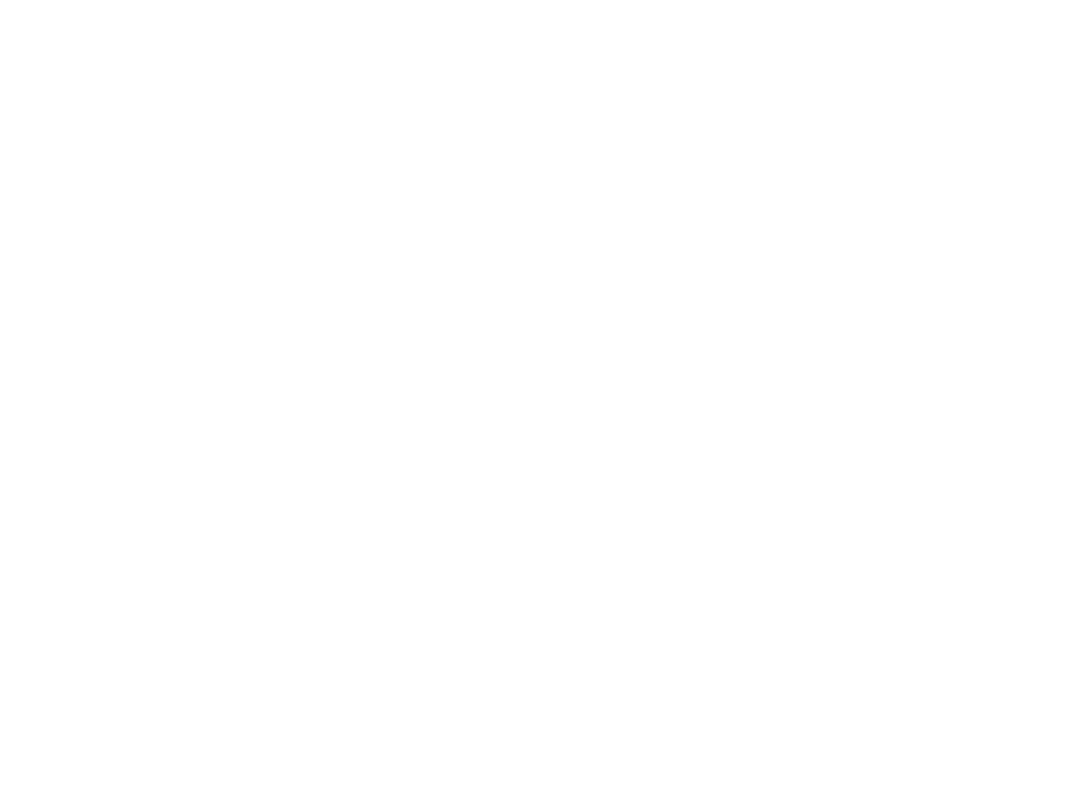
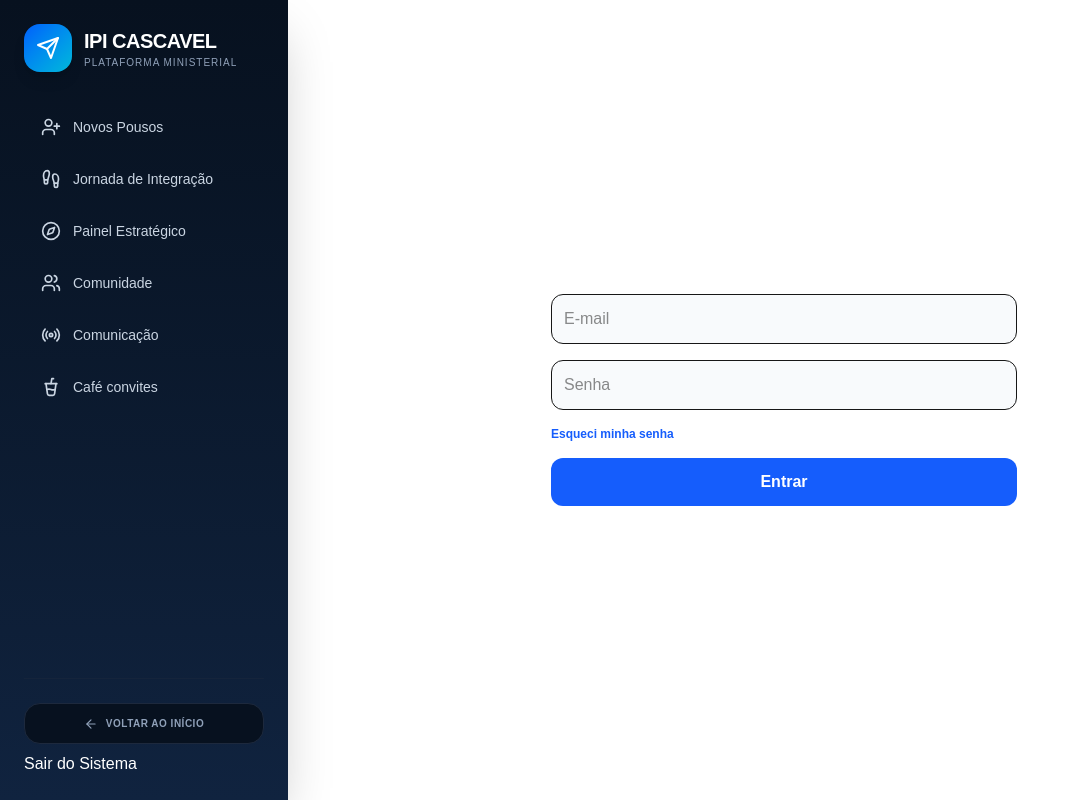
Before and after one commit to SecretariaIPI/conecta-ipi, a Next.js app: page / in a window 1280 px wide. Before the commit this address had no page. Shown: the whole page, without its empty margins (0-1080 px from the left). Built offline with nearby package versions, Linux system fonts and the light colour scheme; no server answers.

Commit message:
Preparando projeto para deploy - login manual

```diff
--- a/package.json
+++ b/package.json
@@ -11,7 +11,6 @@
   "dependencies": {
     "@dnd-kit/core": "^6.3.1",
     "@dnd-kit/sortable": "^10.0.0",
-    "@supabase/auth-helpers-nextjs": "^0.15.0",
     "@supabase/auth-ui-react": "^0.4.7",
     "@supabase/ssr": "^0.10.3",
     "@supabase/supabase-js": "^2.105.4",
--- a/src/app/layout.tsx
+++ b/src/app/layout.tsx
@@ -1,22 +1,24 @@
 'use client'
-declare module '*.css'
-import './globals.css'
+
 import Link from 'next/link'
 import { usePathname } from 'next/navigation'
-import {
-  Users,
-  UserPlus,
-  Footprints,
-  ArrowLeft,
-  Compass,
-  Radio,
-  CupSoda
-} from 'lucide-react'
+import { Users, UserPlus, Footprints, ArrowLeft, Compass, Radio, CupSoda } from 'lucide-react'
+import LogoutButton from './login/LogoutButton'
+import './globals.css'
 
-// Ícone Customizado: Direcional, Agressivo e alinhado com a Missão
 function OrigamiPlaneIcon({ size = 22, className = '' }) {
   return (
-    <svg width={size} height={size} viewBox="0 0 24 24" fill="none" className={className} stroke="currentColor" strokeWidth="2" strokeLinecap="round" strokeLinejoin="round">
+    <svg
+      width={size}
+      height={size}
+      viewBox="0 0 24 24"
+      fill="none"
+      className={className}
+      stroke="currentColor"
+      strokeWidth="2"
+      strokeLinecap="round"
+      strokeLinejoin="round"
+    >
       <path d="M22 2L11 13" />
       <path d="M22 2L15 22L11 13L2 9L22 2Z" />
     </svg>
@@ -25,20 +27,23 @@
 
 const menu = [
   { nome: 'Novos Pousos', href: '/visitantes', icon: UserPlus },
-  { nome: 'Jornada de Integração', href: "/dashboard/pastor/trilho", icon: Footprints },
-  { nome: 'Painel Estratégico', href: "/dashboard/pastor/visao-geral", icon: Compass },
+  { nome: 'Jornada de Integração', href: '/dashboard/pastor/trilho', icon: Footprints },
+  { nome: 'Painel Estratégico', href: '/dashboard/pastor/visao-geral', icon: Compass },
   { nome: 'Comunidade', href: '/pessoas', icon: Users },
   { nome: 'Comunicação', href: '/campanhas', icon: Radio },
-  { nome: 'Café convites', href: '/dashboard/cafe-convites', icon: CupSoda }
+  { nome: 'Café convites', href: '/dashboard/cafe-convites', icon: CupSoda },
 ]
 
-function Sidebar() {
+export default function RootLayout({ children }: { children: React.ReactNode }) {
   const pathname = usePathname()
 
   return (
+    <html lang="pt-BR" suppressHydrationWarning>
+      <body className="bg-gradient-to-br from-slate-50 via-blue-50/40 to-cyan-50/30 min-h-screen antialiased text-slate-900">
+        <div className="flex min-h-screen">
+          {/* Sidebar */}
           <aside className="w-72 bg-gradient-to-b from-[#07111F] to-[#10233F] text-white p-6 flex flex-col justify-between min-h-screen sticky top-0 shadow-2xl">
             <div>
-        {/* Identidade Visual */}
               <div className="mb-8">
                 <div className="flex items-center gap-3 mb-4">
                   <div className="bg-gradient-to-br from-blue-600 to-cyan-500 p-3 rounded-2xl shadow-lg">
@@ -49,18 +54,8 @@
                     <p className="text-[10px] text-slate-400 uppercase tracking-widest">Plataforma Ministerial</p>
                   </div>
                 </div>
-
-          {/* Selo Institucional de Jornada */}
-          <div className="flex flex-wrap gap-1.5">
-            {['Chegada', 'Integração', 'Discipulado', 'Comunhão', 'Envio'].map(item => (
-              <span key={item} className="text-[9px] px-2 py-0.5 rounded-full bg-white/5 border border-white/10 text-slate-400 font-medium uppercase">
-                {item}
-              </span>
-            ))}
-          </div>
               </div>
 
-        {/* Navegação */}
               <nav className="space-y-1.5">
                 {menu.map((item) => {
                   const Icon = item.icon
@@ -70,11 +65,7 @@
                     <Link
                       key={item.nome}
                       href={item.href}
-                className={`group flex items-center gap-3 px-4 py-3 rounded-2xl transition border ${
-                  active
-                    ? 'bg-gradient-to-r from-blue-600 to-cyan-500 text-white border-blue-400/30 shadow-lg'
-                    : 'text-slate-300 hover:bg-blue-600/10 hover:border-blue-500/20 border-transparent'
-                }`}
+                      className={`group flex items-center gap-3 px-4 py-3 rounded-2xl transition border ${active ? 'bg-gradient-to-r from-blue-600 to-cyan-500 text-white border-blue-400/30 shadow-lg' : 'text-slate-300 hover:bg-blue-600/10 hover:border-blue-500/20 border-transparent'}`}
                     >
                       <Icon size={20} className={active ? 'text-white' : 'group-hover:text-cyan-400 transition'} />
                       <span className="text-sm font-medium">{item.nome}</span>
@@ -84,29 +75,19 @@
               </nav>
             </div>
 
-      {/* Rodapé Operacional */}
-      <div className="pt-6 border-t border-slate-800/50">
+            <div className="pt-6 border-t border-slate-800/50 space-y-2">
               <Link
-         href="/dashboard/pastor/visao-geral"
+                href="/paginaboasvindas"
                 className="flex items-center justify-center gap-2 px-4 py-3 rounded-2xl bg-[#07111F] border border-slate-800 text-slate-400 hover:text-white hover:bg-slate-800 transition text-[10px] font-bold uppercase tracking-wider"
               >
-          <ArrowLeft size={14} />
-          <span>Voltar ao Centro de Operações</span>
+                <ArrowLeft size={14} /> <span>Voltar ao Início</span>
               </Link>
+              <LogoutButton />
             </div>
           </aside>
-  )
-}
 
-export default function RootLayout({ children }: { children: React.ReactNode }) {
-  return (
-    <html lang="pt-BR">
-      <body className="bg-gradient-to-br from-slate-50 via-blue-50/40 to-cyan-50/30 min-h-screen antialiased">
-        <div className="flex min-h-screen">
-          <Sidebar />
-          <main className="flex-1 p-8">
-            {children}
-          </main>
+          {/* Conteúdo Principal */}
+          <main className="flex-1">{children}</main>
         </div>
       </body>
     </html>
--- /dev/null
+++ b/src/app/login/LoginForm.tsx
@@ -0,0 +1,68 @@
+'use client'
+import { useState } from 'react'
+import { createBrowserClient } from '@supabase/ssr'
+
+export default function LoginForm() {
+  const [email, setEmail] = useState('')
+  const [password, setPassword] = useState('')
+  const [loading, setLoading] = useState(false)
+
+  // Instância do cliente Supabase
+  const supabase = createBrowserClient(
+    process.env.NEXT_PUBLIC_SUPABASE_URL!,
+    process.env.NEXT_PUBLIC_SUPABASE_ANON_KEY!
+  )
+
+  const handleResetPassword = async () => {
+    if (!email) return alert('Insira seu e-mail primeiro.')
+    const { error } = await supabase.auth.resetPasswordForEmail(email, {
+      redirectTo: `${window.location.origin}/update-password`
+    })
+    if (error) alert(error.message)
+    else alert('Verifique seu e-mail para recuperar a senha.')
+  }
+
+  const handleLogin = async (e: React.FormEvent) => {
+    e.preventDefault()
+    setLoading(true)
+    const { error } = await supabase.auth.signInWithPassword({ email, password })
+
+    if (error) {
+      alert(error.message)
+      setLoading(false)
+    } else {
+      window.location.href = '/paginaboasvindas'
+    }
+  }
+
+  return (
+    <form onSubmit={handleLogin} className="space-y-4">
+      <input
+        type="email" placeholder="E-mail" required
+        onChange={(e) => setEmail(e.target.value)}
+        className="w-full p-3 border rounded-xl bg-slate-50"
+      />
+      <input
+        type="password" placeholder="Senha" required
+        onChange={(e) => setPassword(e.target.value)}
+        className="w-full p-3 border rounded-xl bg-slate-50"
+      />
+
+      <button
+        type="button"
+        onClick={handleResetPassword}
+        className="text-xs text-blue-600 font-bold hover:underline block"
+      >
+        Esqueci minha senha
+      </button>
+
+      <button
+        type="submit"
+        disabled={loading}
+        className="w-full bg-blue-600 text-white py-3 rounded-xl font-bold hover:bg-blue-700 transition"
+      >
+        {loading ? 'Entrando...' : 'Entrar'}
+      </button>
+    </form>
+  )
+}
--- /dev/null
+++ b/src/app/login/LogoutButton.tsx
@@ -0,0 +1,27 @@
+'use client'
+import { createBrowserClient } from '@supabase/ssr'
+import { useRouter } from 'next/navigation'
+
+export default function LogoutButton() {
+  const router = useRouter()
+  const supabase = createBrowserClient(
+    process.env.NEXT_PUBLIC_SUPABASE_URL!,
+    process.env.NEXT_PUBLIC_SUPABASE_ANON_KEY!
+  )
+
+ const handleLogout = async () => {
+  await supabase.auth.signOut()
+  router.push('/') // Garante que volta para o login
+  router.refresh()
+}
+
+
+  return (
+    <button
+      onClick={handleLogout}
+      className="text-white font-medium hover:text-red-400 transition"
+    >
+      Sair do Sistema
+    </button>
+  )
+}
--- /dev/null
+++ b/src/app/login/callback/route.ts
@@ -0,0 +1,39 @@
+import { cookies } from 'next/headers';
+import { NextResponse } from 'next/server';
+import { createServerClient, type CookieOptions } from '@supabase/ssr';
+
+export async function GET(request: Request) {
+  const { searchParams, origin } = new URL(request.url);
+  const code = searchParams.get('code');
+  const next = searchParams.get('next') ?? '/dashboard/pastor/visao-geral';
+
+  if (code) {
+    const cookieStore = await cookies();
+
+    const supabase = createServerClient(
+      process.env.NEXT_PUBLIC_SUPABASE_URL!,
+      process.env.NEXT_PUBLIC_SUPABASE_ANON_KEY!,
+      {
+        cookies: {
+          get(name: string) {
+            return cookieStore.get(name)?.value;
+          },
+          set(name: string, value: string, options?: CookieOptions) {
+            cookieStore.set(name, value, options);
+          },
+          remove(name: string, options?: CookieOptions) {
+            cookieStore.delete(name);
+          },
+        },
+      }
+    );
+
+    const { error } = await supabase.auth.exchangeCodeForSession(code);
+    if (!error) {
+      return NextResponse.redirect(`${origin}${next}`);
+    }
+  }
+
+  // Se algo der errado, redirecione para uma página de erro ou login
+  return NextResponse.redirect(`${origin}/login`);
+}
--- a/src/app/page.tsx
+++ b/src/app/page.tsx
@@ -1,6 +1,9 @@
-import { redirect } from 'next/navigation';
+import LoginForm from './login/LoginForm'
 
-export default function RootPage() {
-  // Redireciona a URL raiz para a sua pasta organizada
-  redirect('/paginaboasvindas');
+export default function Page() {
+  return (
+    <div className="flex justify-center items-center min-h-screen">
+      <LoginForm />
+    </div>
+  )
 }
--- /dev/null
+++ b/src/components/Sidebar.tsx
@@ -0,0 +1,49 @@
+'use client'
+import Link from 'next/link'
+import { usePathname } from 'next/navigation'
+import { Users, UserPlus, Footprints, ArrowLeft, Compass, Radio, CupSoda } from 'lucide-react'
+import LogoutButton from '../app/login/LogoutButton'
+// Exemplo de menu — remova Logout daqui para evitar conflito com LogoutButton separado
+const menu = [
+  { nome: 'Novos Pousos', href: '/dashboard/novos-pousos', icon: UserPlus },
+  { nome: 'Pilotos', href: '/dashboard/pilotos', icon: Users },
+  { nome: 'Rotas', href: '/dashboard/rotas', icon: Footprints },
+  { nome: 'Explorar', href: '/dashboard/explorar', icon: Compass },
+  { nome: 'Rádio', href: '/dashboard/radio', icon: Radio },
+  { nome: 'Bebidas', href: '/dashboard/bebidas', icon: CupSoda },
+]
+
+export default function Sidebar() {
+  const pathname = usePathname()
+
+  // Esconde o menu todo se estiver na página de login
+  if (pathname === '/') return null
+
+  return (
+    <aside className="w-72 bg-gradient-to-b from-[#07111F] to-[#10233F] text-white p-6 flex flex-col justify-between min-h-screen sticky top-0 shadow-2xl">
+      <div>
+        {/* Logo (adicione seu ícone/logo aqui) */}
+        <div className="mb-6 text-xl font-bold">Conecta IPI</div>
+
+        {/* Items do Menu */}
+        <nav className="space-y-2">
+          {menu.map((item) => (
+            <Link key={item.href} href={item.href} className="flex items-center gap-3 px-3 py-2 rounded hover:bg-white/5">
+              <item.icon />
+              <span>{item.nome}</span>
+            </Link>
+          ))}
+        </nav>
+      </div>
+
+      <div className="pt-6 border-t border-slate-800/50 space-y-2">
+        <Link href="/paginaboasvindas" className="flex items-center gap-2 px-3 py-2 rounded hover:bg-white/5">
+          <ArrowLeft size={14} /> <span>Voltar ao Início</span>
+        </Link>
+
+        {/* Botão de Logout fixo no rodapé */}
+        <LogoutButton />
+      </div>
+    </aside>
+  )
+}
```
Also changed, not shown: src/app/paginaboasvindas/page.tsx (+33 -21 lines), src/middleware.ts (added, +57 -0 lines), 1 other file (tests, documents, lock files or other folders). Lines whose indentation alone changed are shown as unchanged.
